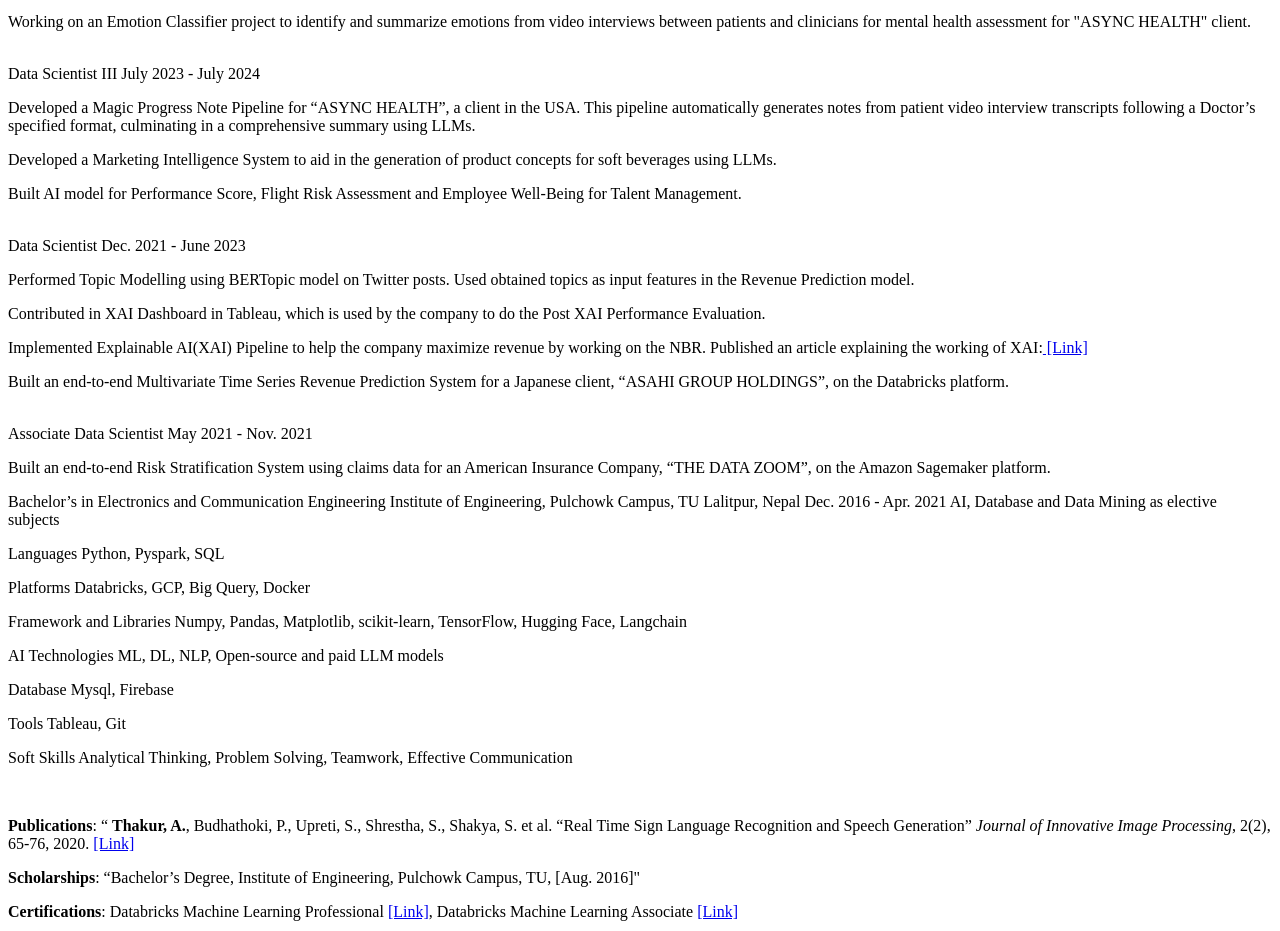
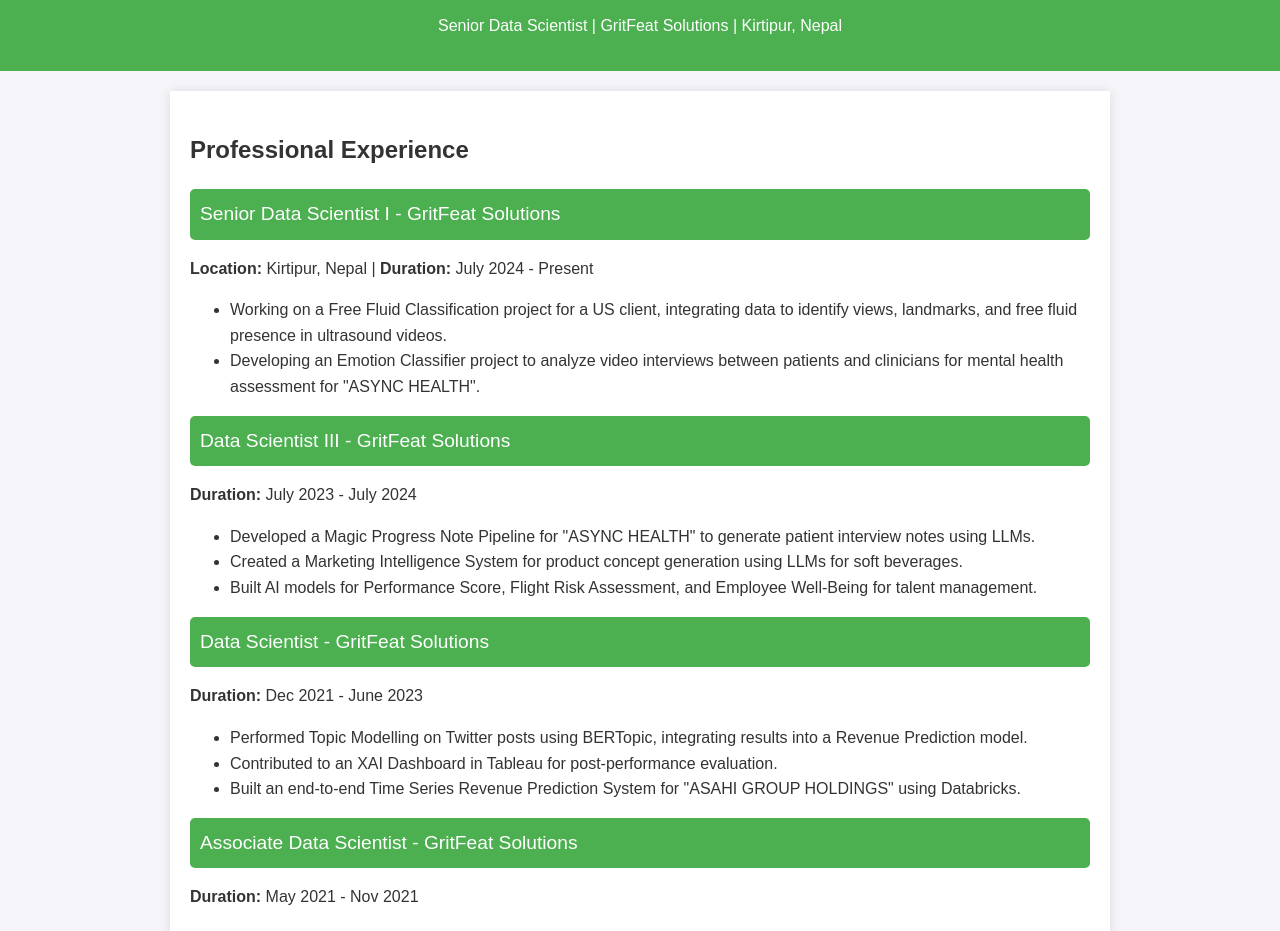
Before and after one commit to amrita-thakur/amrita-thakur.github.io, a plain HTML site: page index.html in a window 1280 px wide. Shown: the part 97-1028 px from the top of the page. Drawn offline with Linux system fonts and the light colour scheme.

Commit message:
update: modify index.html

```diff
--- a/index.html
+++ b/index.html
@@ -1,34 +1,135 @@
-<p><span>Last updated: </span> <span>Amrita Kumari Thakur   ·   Résumé</span> <span> / </span></p>
-<p><span>Senior Data Scientist I</span> <span>GritFeat Solutions</span> <span>Kirtipur, Nepal</span> <span>July 2024 - Present</span></p>
-<p><span>Working on a Free Fluid Classification project for a US client, integrating provided data to identify views, landmarks, and free fluid presence in FAST scan ultrasound videos within the application.</span></p>
-<p><span>Working on an Emotion Classifier project to identify and summarize emotions from video interviews between patients and clinicians for mental health assessment for "ASYNC HEALTH" client.<br />
-<br />
-</span></p>
-<p><span>Data Scientist III</span> <span>July 2023 - July 2024</span></p>
-<p><span>Developed a Magic Progress Note Pipeline for “ASYNC HEALTH”, a client in the USA. This pipeline automatically generates notes from patient video interview transcripts following a Doctor’s specified format, culminating in a comprehensive summary using LLMs.</span></p>
-<p><span>Developed a Marketing Intelligence System to aid in the generation of product concepts for soft beverages using LLMs. </span></p>
-<p><span>Built AI model for Performance Score, Flight Risk Assessment and Employee Well-Being for Talent Management.<br />
-<br />
-</span></p>
-<p><span>Data Scientist</span> <span>Dec. 2021 - June 2023</span></p>
-<p><span>Performed Topic Modelling using BERTopic model on Twitter posts. Used obtained topics as input features in the Revenue Prediction model.</span></p>
-<p><span>Contributed in XAI Dashboard in Tableau, which is used by the company to do the Post XAI Performance Evaluation.</span></p>
-<p><span>Implemented Explainable AI(XAI) Pipeline to help the company maximize revenue by working on the NBR. Published an article explaining the working of XAI:<a href="https://medium.com/@amrita.thakur/explainable-ai-xai-a66ad80f0085"><span style="color: link"> [Link]</span></a></span></p>
-<p><span>Built an end-to-end Multivariate Time Series Revenue Prediction System for a Japanese client, “ASAHI GROUP HOLDINGS”, on the Databricks platform.<br />
-<br />
-</span></p>
-<p><span>Associate Data Scientist</span> <span>May 2021 - Nov. 2021</span></p>
-<p><span>Built an end-to-end Risk Stratification System using claims data for an American Insurance Company, “THE DATA ZOOM”, on the Amazon Sagemaker platform.<br />
-</span></p>
-<p><span>Bachelor’s in Electronics and Communication Engineering</span> <span>Institute of Engineering, Pulchowk Campus, TU</span> <span>Lalitpur, Nepal</span> <span>Dec. 2016 - Apr. 2021</span> <span>AI, Database and Data Mining as elective subjects </span></p>
-<p><span>Languages</span> <span>Python, Pyspark, SQL</span></p>
-<p><span>Platforms</span> <span>Databricks, GCP, Big Query, Docker</span></p>
-<p><span>Framework and Libraries</span> <span>Numpy, Pandas, Matplotlib, scikit-learn, TensorFlow, Hugging Face, Langchain</span></p>
-<p><span>AI Technologies</span> <span>ML, DL, NLP, Open-source and paid LLM models</span></p>
-<p><span>Database</span> <span>Mysql, Firebase</span></p>
-<p><span>Tools</span> <span>Tableau, Git</span></p>
-<p><span>Soft Skills</span> <span>Analytical Thinking, Problem Solving, Teamwork, Effective Communication </span></p>
-<p><span> </span> <span> </span></p>
-<p><strong>Publications</strong>: “ <strong>Thakur, A.</strong>, Budhathoki, P., Upreti, S., Shrestha, S., Shakya, S. et al. “Real Time Sign Language Recognition and Speech Generation” <em>Journal of Innovative Image Processing</em>, 2(2), 65-76, 2020. <a href="https://irojournals.com/iroiip/article/view/2/2/1"><span style="color: link"> [Link]</span></a></p>
-<p><strong>Scholarships</strong>: “Bachelor’s Degree, Institute of Engineering, Pulchowk Campus, TU, [Aug. 2016]" <em></em></p>
-<p><strong>Certifications</strong>: Databricks Machine Learning Professional <a href="https://credentials.databricks.com/60a30591-d3d1-476b-902a-4d0a660aba5d"><span style="color: link"> [Link]</span></a>, Databricks Machine Learning Associate <a href="https://credentials.databricks.com/93d20c39-a298-47ee-b56b-cdf2529e5cef"><span style="color: link"> [Link]</span></a> <em></em></p>
+<!DOCTYPE html>
+<html lang="en">
+<head>
+    <meta charset="UTF-8">
+    <meta name="viewport" content="width=device-width, initial-scale=1.0">
+    <meta name="description" content="Amrita Kumari Thakur - Senior Data Scientist Portfolio">
+    <title>Amrita Kumari Thakur | Senior Data Scientist</title>
+    <style>
+        body {
+            font-family: 'Arial', sans-serif;
+            line-height: 1.6;
+            margin: 0;
+            padding: 0;
+            background-color: #f4f4f9;
+            color: #333;
+        }
+        header {
+            background-color: #4CAF50;
+            color: white;
+            text-align: center;
+            padding: 1rem;
+        }
+        main {
+            max-width: 900px;
+            margin: 20px auto;
+            padding: 20px;
+            background-color: white;
+            box-shadow: 0px 0px 10px rgba(0, 0, 0, 0.1);
+        }
+        h1, h2 {
+            color: #333;
+        }
+        section {
+            margin-bottom: 20px;
+        }
+        .section-title {
+            background-color: #4CAF50;
+            color: white;
+            padding: 10px;
+            border-radius: 5px;
+            font-size: 1.2em;
+            margin-bottom: 10px;
+        }
+        a {
+            color: #4CAF50;
+            text-decoration: none;
+        }
+        a:hover {
+            text-decoration: underline;
+        }
+    </style>
+</head>
+<body>
+
+<header>
+    <h1>Amrita Kumari Thakur</h1>
+    <p>Senior Data Scientist | GritFeat Solutions | Kirtipur, Nepal</p>
+</header>
+
+<main>
+    <section>
+        <h2>Professional Experience</h2>
+
+        <div class="section-title">Senior Data Scientist I - GritFeat Solutions</div>
+        <p><strong>Location:</strong> Kirtipur, Nepal | <strong>Duration:</strong> July 2024 - Present</p>
+        <ul>
+            <li>Working on a Free Fluid Classification project for a US client, integrating data to identify views, landmarks, and free fluid presence in ultrasound videos.</li>
+            <li>Developing an Emotion Classifier project to analyze video interviews between patients and clinicians for mental health assessment for "ASYNC HEALTH".</li>
+        </ul>
+
+        <div class="section-title">Data Scientist III - GritFeat Solutions</div>
+        <p><strong>Duration:</strong> July 2023 - July 2024</p>
+        <ul>
+            <li>Developed a Magic Progress Note Pipeline for "ASYNC HEALTH" to generate patient interview notes using LLMs.</li>
+            <li>Created a Marketing Intelligence System for product concept generation using LLMs for soft beverages.</li>
+            <li>Built AI models for Performance Score, Flight Risk Assessment, and Employee Well-Being for talent management.</li>
+        </ul>
+
+        <div class="section-title">Data Scientist - GritFeat Solutions</div>
+        <p><strong>Duration:</strong> Dec 2021 - June 2023</p>
+        <ul>
+            <li>Performed Topic Modelling on Twitter posts using BERTopic, integrating results into a Revenue Prediction model.</li>
+            <li>Contributed to an XAI Dashboard in Tableau for post-performance evaluation.</li>
+            <li>Built an end-to-end Time Series Revenue Prediction System for "ASAHI GROUP HOLDINGS" using Databricks.</li>
+        </ul>
+
+        <div class="section-title">Associate Data Scientist - GritFeat Solutions</div>
+        <p><strong>Duration:</strong> May 2021 - Nov 2021</p>
+        <ul>
+            <li>Developed a Risk Stratification System using claims data for "THE DATA ZOOM" on the AWS SageMaker platform.</li>
+        </ul>
+    </section>
+
+    <section>
+        <h2>Education</h2>
+        <p><strong>Bachelor’s in Electronics and Communication Engineering</strong> <br>
+        <strong>Institute of Engineering, Pulchowk Campus, TU</strong> <br>
+        Lalitpur, Nepal | Dec 2016 - Apr 2021 <br>
+        Electives: AI, Database, Data Mining</p>
+    </section>
+
+    <section>
+        <h2>Skills</h2>
+        <ul>
+            <li><strong>Languages:</strong> Python, Pyspark, SQL</li>
+            <li><strong>Platforms:</strong> Databricks, GCP, BigQuery, Docker</li>
+            <li><strong>Frameworks/Libraries:</strong> Numpy, Pandas, Matplotlib, scikit-learn, TensorFlow, Hugging Face, LangChain</li>
+            <li><strong>AI Technologies:</strong> ML, DL, NLP, LLM models</li>
+            <li><strong>Databases:</strong> MySQL, Firebase</li>
+            <li><strong>Tools:</strong> Tableau, Git</li>
+            <li><strong>Soft Skills:</strong> Analytical Thinking, Problem Solving, Teamwork, Communication</li>
+        </ul>
+    </section>
+
+    <section>
+        <h2>Publications</h2>
+        <p><strong>Thakur, A.</strong>, Budhathoki, P., Upreti, S., Shrestha, S., Shakya, S. et al. "Real-Time Sign Language Recognition and Speech Generation", <em>Journal of Innovative Image Processing</em>, 2(2), 65-76, 2020. <a href="https://irojournals.com/iroiip/article/view/2/2/1">[Link]</a></p>
+    </section>
+
+    <section>
+        <h2>Certifications</h2>
+        <ul>
+            <li>Databricks Machine Learning Professional <a href="https://credentials.databricks.com/60a30591-d3d1-476b-902a-4d0a660aba5d">[Link]</a></li>
+            <li>Databricks Machine Learning Associate <a href="https://credentials.databricks.com/93d20c39-a298-47ee-b56b-cdf2529e5cef">[Link]</a></li>
+        </ul>
+    </section>
+
+</main>
+
+<footer>
+    <p>Last updated: October 2024 | Amrita Kumari Thakur · Résumé</p>
+</footer>
+
+</body>
+</html>
```
